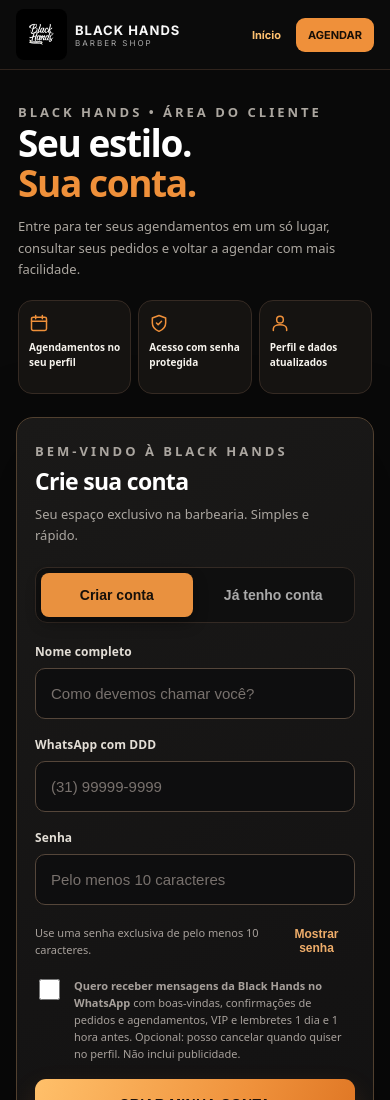
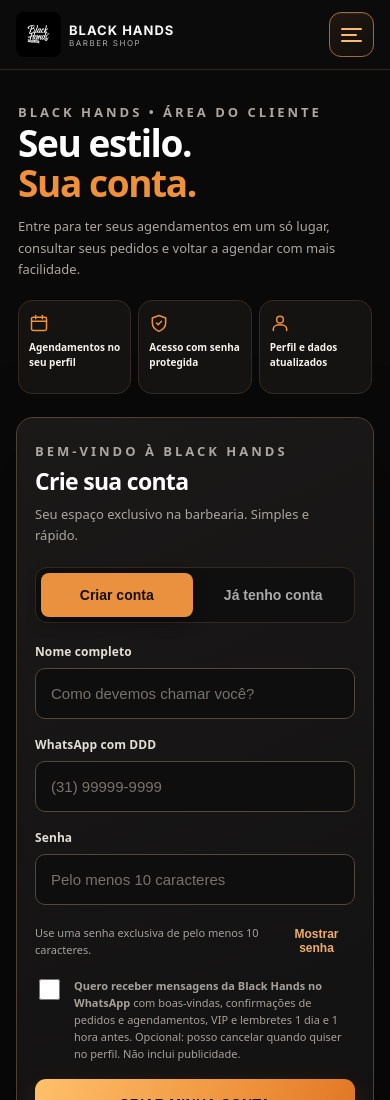
Before and after one commit to lhdias777-boop/barbeariablackhands, a website: page conta.html in a window 390 px wide. Shown: the top 1100 px of the page. Drawn offline with Linux system fonts and the light colour scheme; no server answers; a web font is replaced by a local one.

Commit message:
Add shared mobile and desktop navigation to conta.html

```diff
--- a/conta.html
+++ b/conta.html
@@ -224,5 +224,5 @@
 </main>
 <footer class="account-footer">© 2026 BLACK HANDS BARBER SHOP · SUA EXPERIÊNCIA, SEU ESTILO.</footer>
 <script src="conta.js" defer></script>
-</body>
+<script src="site-menu.js" defer></script></body>
 </html>
```
